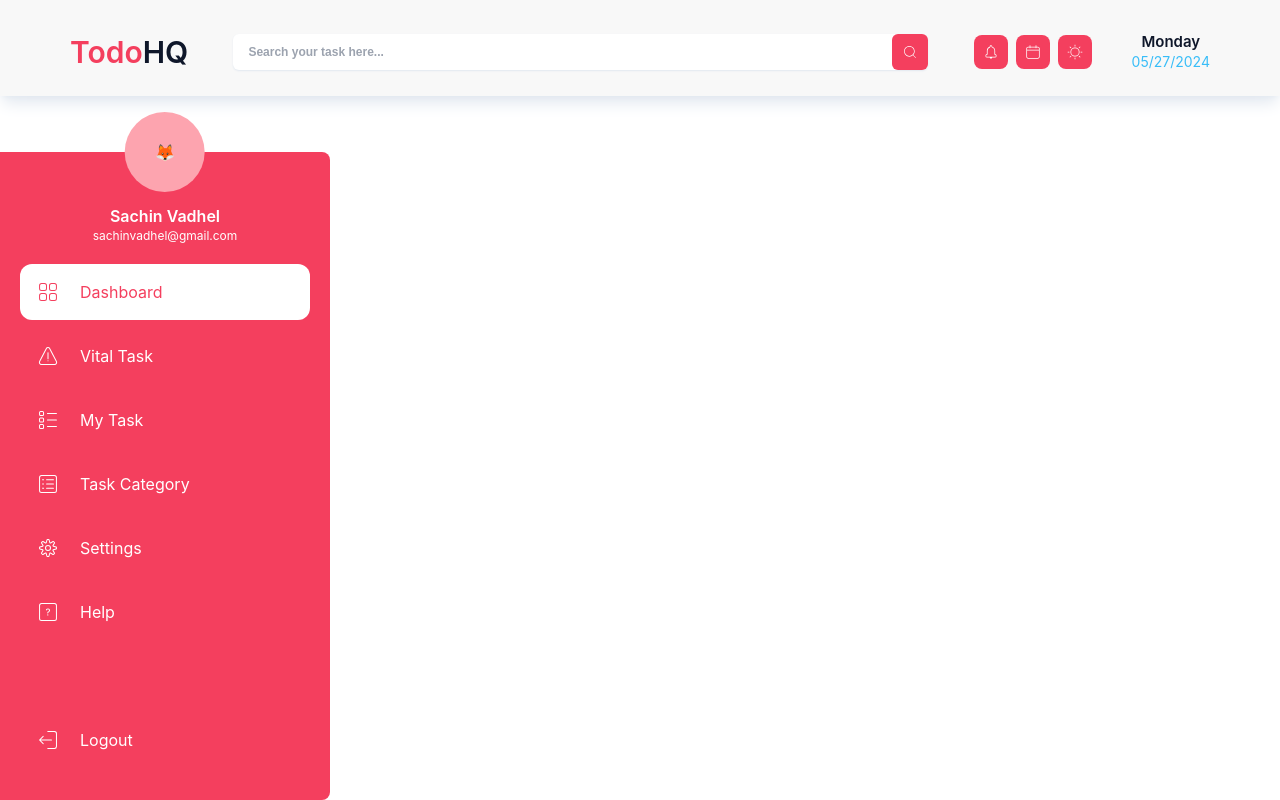
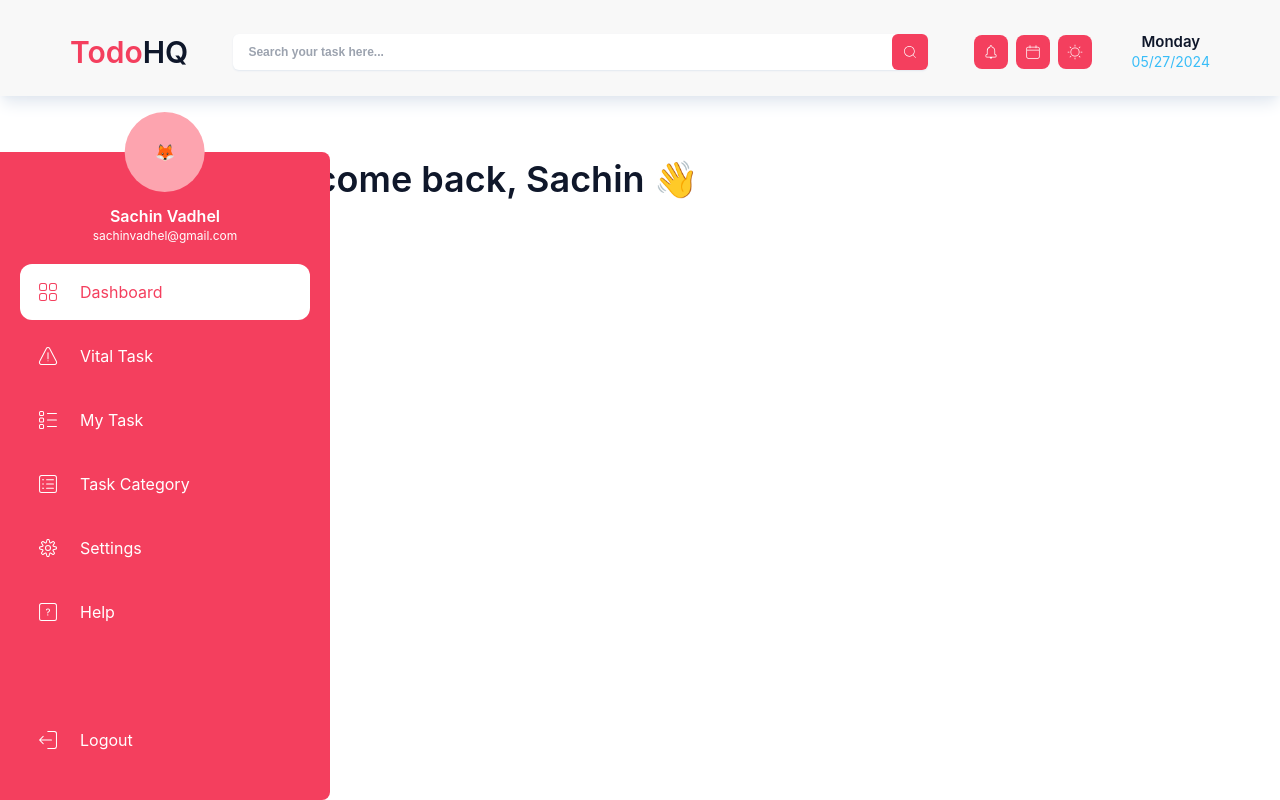
Before and after one commit to LuckyFoxCode/todohq, a React (Vite) app: page / in a window 1280 px wide. Built offline with nearby package versions, Linux system fonts and the light colour scheme.

Commit message:
:sparkles: Add: Content, Dashboard components

```diff
--- /dev/null
+++ b/src/components/Dashboard/Dashboard.tsx
@@ -0,0 +1,10 @@
+import { DashboardHeader } from '../DashboardHeader';
+import { Box } from '../ui';
+
+export const Dashboard: React.FC = () => {
+  return (
+    <Box position='column'>
+      <DashboardHeader />
+    </Box>
+  );
+};
--- /dev/null
+++ b/src/components/Dashboard/index.ts
@@ -0,0 +1 @@
+export * from './Dashboard';
--- /dev/null
+++ b/src/components/DashboardHeader/DashboardHeader.tsx
@@ -0,0 +1,11 @@
+import { Box } from '../ui';
+
+export const DashboardHeader: React.FC = () => {
+  return (
+    <Box className='mb-9'>
+      <p className='font-semibold text-[36px] transition-colors text-slate-900 dark:text-white'>
+        Welcome back, Sachin 👋
+      </p>
+    </Box>
+  );
+};
--- /dev/null
+++ b/src/components/DashboardHeader/index.ts
@@ -0,0 +1 @@
+export * from './DashboardHeader';
--- a/src/components/index.ts
+++ b/src/components/index.ts
@@ -1,5 +1,7 @@
 export * from './AsideNav/';
 export * from './AsideUserInfo/';
+export * from './Dashboard/';
+export * from './DashboardHeader/';
 export * from './HeaderGroupButton/';
 export * from './HeaderLogo/';
 export * from './HeaderSearch/';
--- a/src/layout/Aside.tsx
+++ b/src/layout/Aside.tsx
@@ -2,7 +2,7 @@ import { AsideNav, AsideUserInfo } from '@/components';
 
 export const Aside: React.FC = () => {
   return (
-    <aside className='mt-14 relative w-full h-[calc(100dvh-152px)] max-w-[330px] pt-28 px-5 pb-8 flex flex-col rounded-r-lg transition-all text-white bg-rose-500'>
+    <aside className='fixed top-[152px] left-0 w-full h-[calc(100dvh-152px)] max-w-[330px] pt-28 px-5 pb-8 flex flex-col rounded-r-lg transition-all text-white bg-rose-500'>
       <AsideUserInfo />
       <AsideNav />
     </aside>
--- /dev/null
+++ b/src/layout/Content.tsx
@@ -0,0 +1,10 @@
+import { Dashboard } from '@/components';
+import { Box } from '@/components/ui';
+
+export const Content: React.FC = () => {
+  return (
+    <Box className='w-full max-w-[960px]'>
+      <Dashboard />
+    </Box>
+  );
+};
--- a/src/layout/Header.tsx
+++ b/src/layout/Header.tsx
@@ -8,7 +8,7 @@ import { Box } from '@/components/ui';
 
 export const Header: React.FC = () => {
   return (
-    <header className='pt-8 pb-6 px-[70px] flex items-center justify-between transition-all bg-[#f8f8f8] dark:bg-slate-800 shadow-lg shadow-slate-200 dark:shadow-slate-700'>
+    <header className='pt-8 pb-6 px-[70px] mb-14 flex items-center justify-between transition-all bg-[#f8f8f8] dark:bg-slate-800 shadow-lg shadow-slate-200 dark:shadow-slate-700'>
       <HeaderLogo />
       <HeaderSearch />
       <Box className='items-center'>
--- a/src/layout/index.ts
+++ b/src/layout/index.ts
@@ -1,2 +1,3 @@
 export * from './Aside';
+export * from './Content';
 export * from './Header';
--- a/src/pages/Home.tsx
+++ b/src/pages/Home.tsx
@@ -1,10 +1,13 @@
-import { Aside, Header } from '@/layout';
+import { Aside, Content, Header } from '@/layout';
 
 export const Home: React.FC = () => {
   return (
     <>
       <Header />
       <Aside />
+      <main className=' flex justify-end pr-[70px] pb-8'>
+        <Content />
+      </main>
     </>
   );
 };
```
